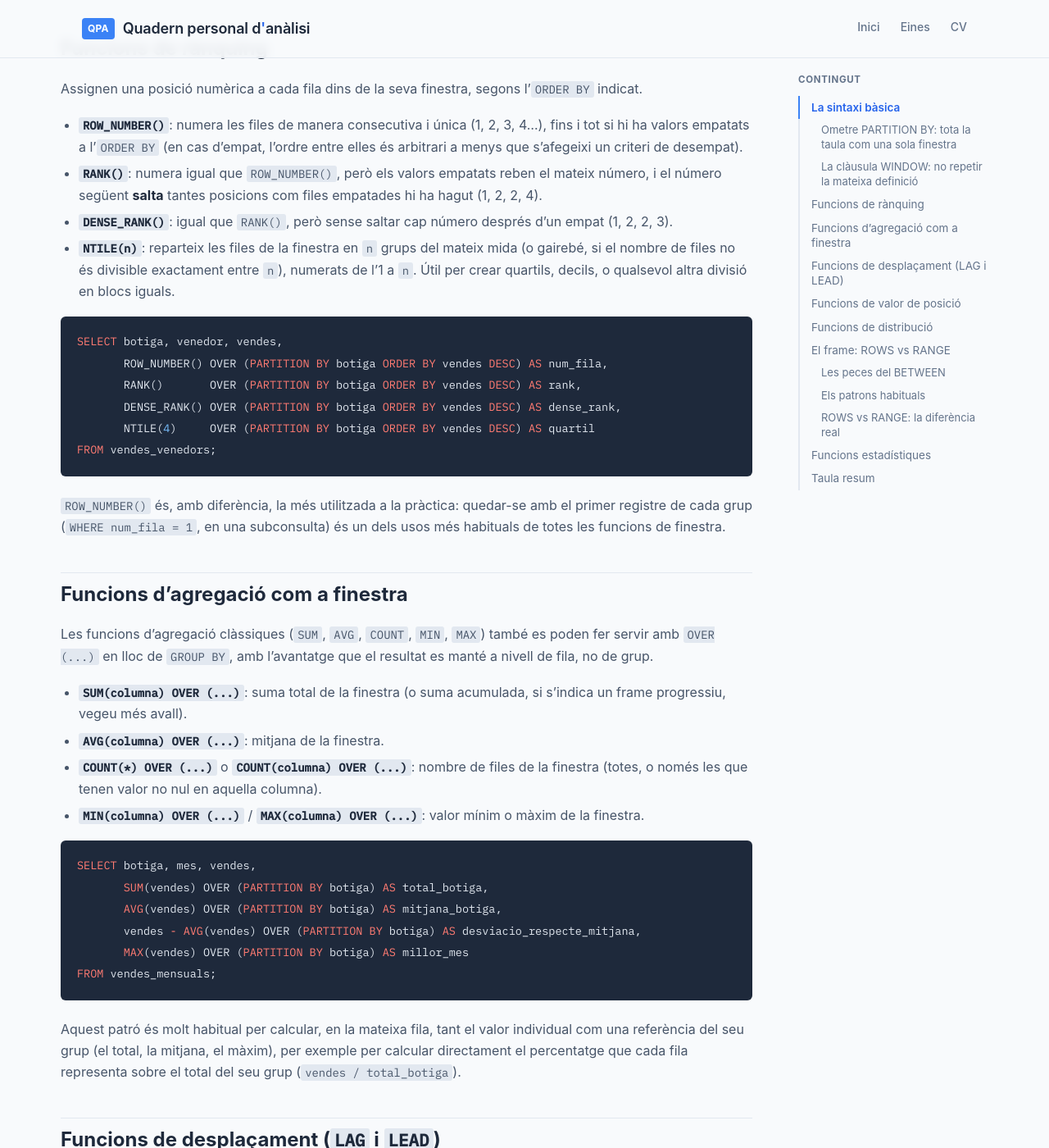
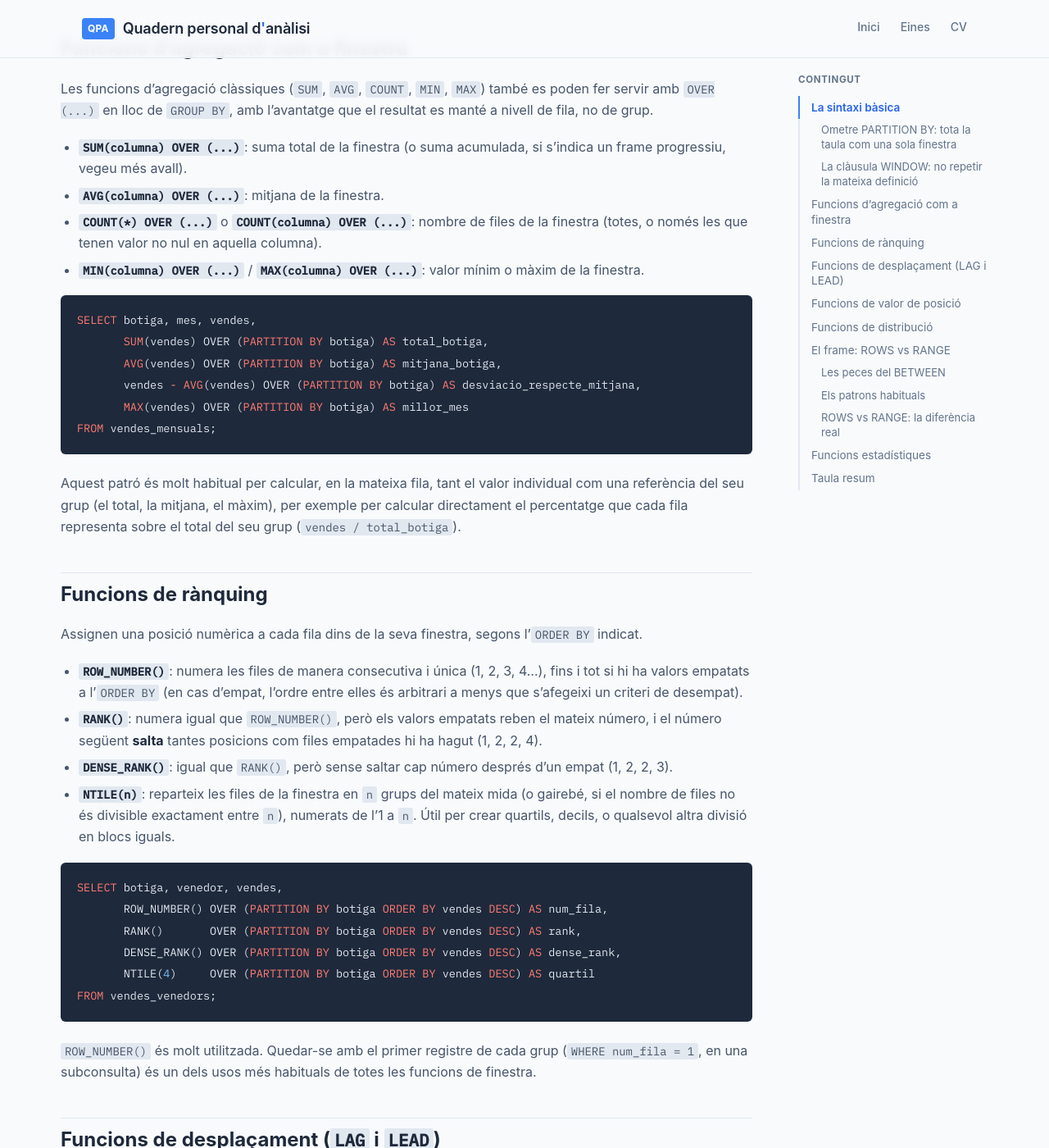
Before and after one commit to alberthr/alberthr.github.io, a Jekyll site: the page built from _posts/2023-10-14-window-functions-sql.md, in a window 1280 px wide and 1400 px high, scrolled down 2149 px. Shown: the whole window at 82% size. Built offline with Jekyll 4.4.1, drawn with Linux system fonts in a browser that asks for light colours; comment, search, counter and statistics services are not loaded; some of the changed lines change nothing that is shown.

Commit message:
Update 2023-10-14-window-functions-sql.md

````diff
--- a/_posts/2023-10-14-window-functions-sql.md
+++ b/_posts/2023-10-14-window-functions-sql.md
@@ -60,27 +60,6 @@ WINDOW w AS (PARTITION BY botiga ORDER BY mes);
 No està disponible a tots els motors (Oracle, per exemple, no la suporta; Databricks/Spark SQL sí), però quan hi és, evita repetir la mateixa definició tres o quatre vegades a la mateixa consulta.
 
 
-## Funcions de rànquing
-
-Assignen una posició numèrica a cada fila dins de la seva finestra, segons l'`ORDER BY` indicat.
-
-- **`ROW_NUMBER()`**: numera les files de manera consecutiva i única (1, 2, 3, 4...), fins i tot si hi ha valors empatats a l'`ORDER BY` (en cas d'empat, l'ordre entre elles és arbitrari a menys que s'afegeixi un criteri de desempat).
-- **`RANK()`**: numera igual que `ROW_NUMBER()`, però els valors empatats reben el mateix número, i el número següent **salta** tantes posicions com files empatades hi ha hagut (1, 2, 2, 4).
-- **`DENSE_RANK()`**: igual que `RANK()`, però sense saltar cap número després d'un empat (1, 2, 2, 3).
-- **`NTILE(n)`**: reparteix les files de la finestra en `n` grups del mateix mida (o gairebé, si el nombre de files no és divisible exactament entre `n`), numerats de l'1 a `n`. Útil per crear quartils, decils, o qualsevol altra divisió en blocs iguals.
-
-```sql
-SELECT botiga, venedor, vendes,
-       ROW_NUMBER() OVER (PARTITION BY botiga ORDER BY vendes DESC) AS num_fila,
-       RANK()       OVER (PARTITION BY botiga ORDER BY vendes DESC) AS rank,
-       DENSE_RANK() OVER (PARTITION BY botiga ORDER BY vendes DESC) AS dense_rank,
-       NTILE(4)     OVER (PARTITION BY botiga ORDER BY vendes DESC) AS quartil
-FROM vendes_venedors;
-```
-
-`ROW_NUMBER()` és, amb diferència, la més utilitzada a la pràctica: quedar-se amb el primer registre de cada grup (`WHERE num_fila = 1`, en una subconsulta) és un dels usos més habituals de totes les funcions de finestra.
-
-
 ## Funcions d'agregació com a finestra
 
 Les funcions d'agregació clàssiques (`SUM`, `AVG`, `COUNT`, `MIN`, `MAX`) també es poden fer servir amb `OVER (...)` en lloc de `GROUP BY`, amb l'avantatge que el resultat es manté a nivell de fila, no de grup.
@@ -100,6 +79,27 @@ FROM vendes_mensuals;
 ```
 
 Aquest patró és molt habitual per calcular, en la mateixa fila, tant el valor individual com una referència del seu grup (el total, la mitjana, el màxim), per exemple per calcular directament el percentatge que cada fila representa sobre el total del seu grup (`vendes / total_botiga`).
+
+
+## Funcions de rànquing
+
+Assignen una posició numèrica a cada fila dins de la seva finestra, segons l'`ORDER BY` indicat.
+
+- **`ROW_NUMBER()`**: numera les files de manera consecutiva i única (1, 2, 3, 4...), fins i tot si hi ha valors empatats a l'`ORDER BY` (en cas d'empat, l'ordre entre elles és arbitrari a menys que s'afegeixi un criteri de desempat).
+- **`RANK()`**: numera igual que `ROW_NUMBER()`, però els valors empatats reben el mateix número, i el número següent **salta** tantes posicions com files empatades hi ha hagut (1, 2, 2, 4).
+- **`DENSE_RANK()`**: igual que `RANK()`, però sense saltar cap número després d'un empat (1, 2, 2, 3).
+- **`NTILE(n)`**: reparteix les files de la finestra en `n` grups del mateix mida (o gairebé, si el nombre de files no és divisible exactament entre `n`), numerats de l'1 a `n`. Útil per crear quartils, decils, o qualsevol altra divisió en blocs iguals.
+
+```sql
+SELECT botiga, venedor, vendes,
+       ROW_NUMBER() OVER (PARTITION BY botiga ORDER BY vendes DESC) AS num_fila,
+       RANK()       OVER (PARTITION BY botiga ORDER BY vendes DESC) AS rank,
+       DENSE_RANK() OVER (PARTITION BY botiga ORDER BY vendes DESC) AS dense_rank,
+       NTILE(4)     OVER (PARTITION BY botiga ORDER BY vendes DESC) AS quartil
+FROM vendes_venedors;
+```
+
+`ROW_NUMBER()` és molt utilitzada. Quedar-se amb el primer registre de cada grup (`WHERE num_fila = 1`, en una subconsulta) és un dels usos més habituals de totes les funcions de finestra.
 
 
 ## Funcions de desplaçament (`LAG` i `LEAD`)
@@ -182,28 +182,23 @@ Es combinen sempre dos d'aquests punts, un com a inici i un com a final, i el pu
 ```sql
 SELECT botiga, mes, vendes,
        -- Total acumulat (des del principi fins a la fila actual)
-       SUM(vendes) OVER (
-           PARTITION BY botiga ORDER BY mes
+       SUM(vendes) OVER (PARTITION BY botiga ORDER BY mes
            ROWS BETWEEN UNBOUNDED PRECEDING AND CURRENT ROW
        ) AS total_acumulat,
        -- Mitjana mòbil de les 3 files anteriors + l'actual (finestra de mida fixa, 3 enrere)
-       AVG(vendes) OVER (
-           PARTITION BY botiga ORDER BY mes
+       AVG(vendes) OVER (PARTITION BY botiga ORDER BY mes
            ROWS BETWEEN 2 PRECEDING AND CURRENT ROW
        ) AS mitjana_movil_3,
        -- Mitjana centrada: 1 mes abans, el mes actual, i 1 mes després
-       AVG(vendes) OVER (
-           PARTITION BY botiga ORDER BY mes
+       AVG(vendes) OVER (PARTITION BY botiga ORDER BY mes
            ROWS BETWEEN 1 PRECEDING AND 1 FOLLOWING
        ) AS mitjana_centrada,
        -- Total de tota la finestra, sense importar la fila actual (el mateix valor a totes les files del grup)
-       SUM(vendes) OVER (
-           PARTITION BY botiga
+       SUM(vendes) OVER (PARTITION BY botiga
            ROWS BETWEEN UNBOUNDED PRECEDING AND UNBOUNDED FOLLOWING
        ) AS total_grup,
        -- Quant falta per vendre des d'aquest mes fins al final de la finestra
-       SUM(vendes) OVER (
-           PARTITION BY botiga ORDER BY mes
+       SUM(vendes) OVER (PARTITION BY botiga ORDER BY mes
            ROWS BETWEEN CURRENT ROW AND UNBOUNDED FOLLOWING
        ) AS total_restant
 FROM vendes_mensuals;
````
